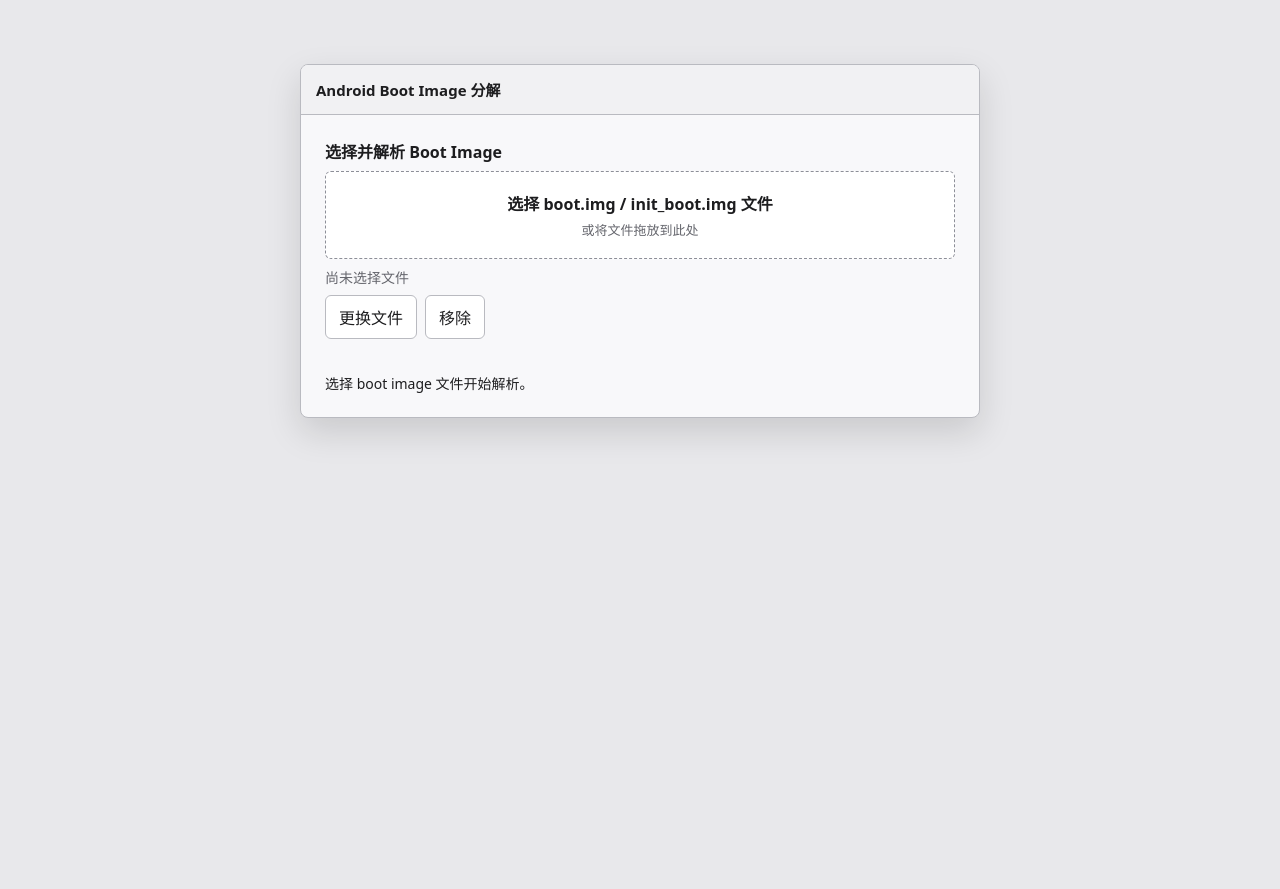
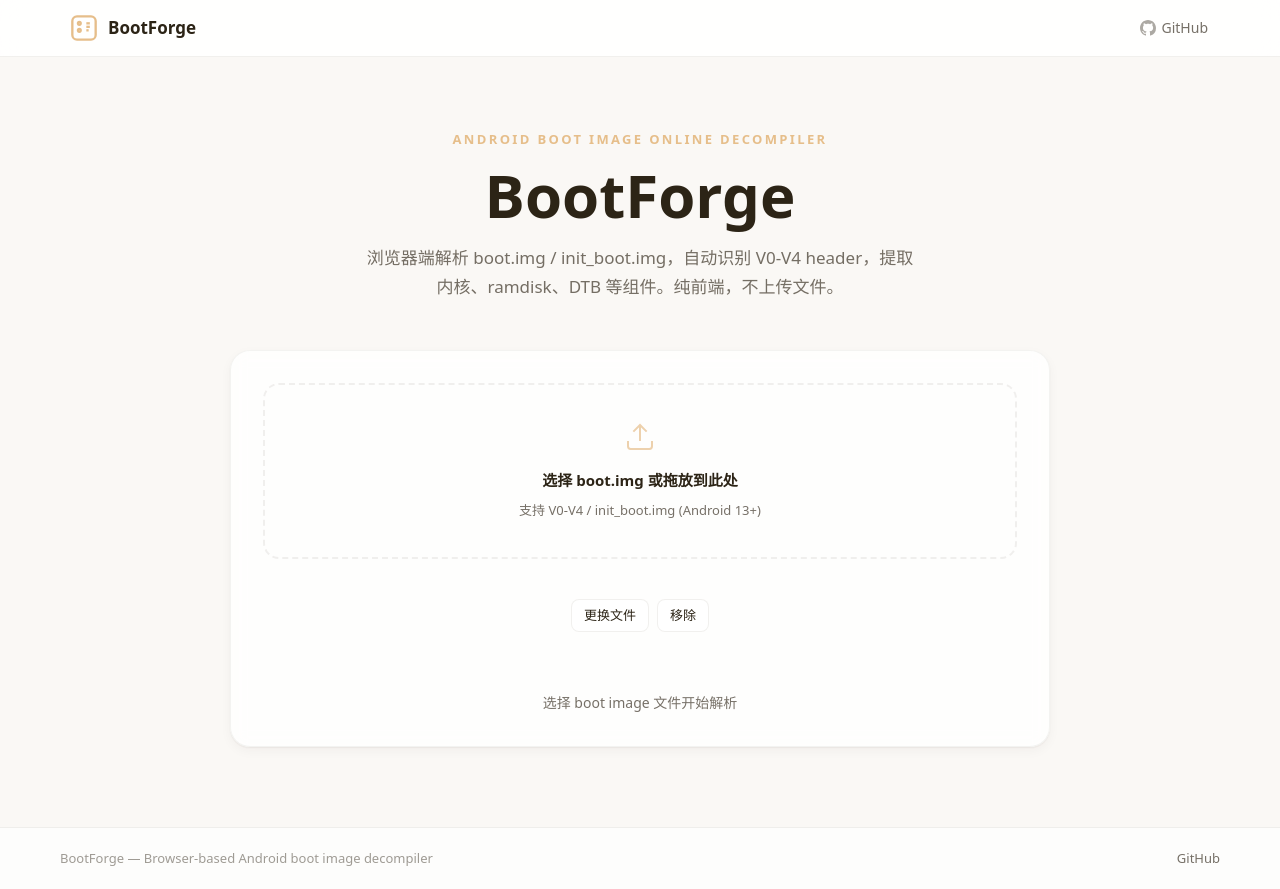
Before and after one commit to Spring-bulid/BootForge, a website: page index.html in a window 1280 px wide. Before the commit the page ends 800 px from the top, so only its background shows below. Drawn offline with Linux system fonts and the light colour scheme.

Commit message:
redesign: match shirosu.gal.tf UI aesthetic
Amber primary, glass navbar, card grid, DaisyUI-inspired

```diff
--- a/index.html
+++ b/index.html
@@ -3,50 +3,76 @@
   <head>
     <meta charset="utf-8">
     <meta name="viewport" content="width=device-width, initial-scale=1">
-    <title>Android Boot Image 分解工具</title>
+    <meta name="theme-color" content="#e6be8a">
+    <title>BootForge — Android boot.img 在线分解</title>
+    <meta name="description" content="浏览器端 Android boot.img / init_boot.img 解析工具，无需上传文件">
     <link rel="stylesheet" href="styles.css">
   </head>
   <body>
-    <a class="visually-hidden" id="skip-link" href="#workspace">跳到主内容</a>
-    <main class="app-shell">
-      <header class="title-bar">
-        <h1>Android Boot Image 分解</h1>
-      </header>
+    <header class="navbar">
+      <div class="navbar-inner">
+        <a href="/" class="nav-brand">
+          <svg width="28" height="28" viewBox="0 0 24 24" fill="none" stroke="currentColor" stroke-width="2" class="nav-logo"><rect x="2" y="2" width="20" height="20" rx="4"/><circle cx="8" cy="8" r="1.2"/><circle cx="8" cy="14" r="1.2"/><path d="M14 8h3"/><path d="M14 11h3"/><path d="M14 14h2"/></svg>
+          <span>BootForge</span>
+        </a>
+        <nav class="nav-links">
+          <a href="https://github.com/Spring-bulid/BootForge" target="_blank" class="nav-link">
+            <svg width="16" height="16" viewBox="0 0 24 24" fill="currentColor"><path d="M12 0C5.37 0 0 5.37 0 12c0 5.31 3.435 9.795 8.205 11.385.6.105.825-.255.825-.57 0-.285-.015-1.23-.015-2.235-3.015.555-3.795-.735-4.035-1.41-.135-.345-.72-1.41-1.23-1.695-.42-.225-1.02-.78-.015-.795.945-.015 1.62.87 1.845 1.23 1.08 1.815 2.805 1.305 3.495.99.105-.78.42-1.305.765-1.605-2.67-.3-5.46-1.335-5.46-5.925 0-1.305.465-2.385 1.23-3.225-.12-.3-.54-1.53.12-3.18 0 0 1.005-.315 3.3 1.23.96-.27 1.98-.405 3-.405s2.04.135 3 .405c2.295-1.56 3.3-1.23 3.3-1.23.66 1.65.24 2.88.12 3.18.765.84 1.23 1.905 1.23 3.225 0 4.605-2.805 5.625-5.475 5.925.435.375.81 1.095.81 2.22 0 1.605-.015 2.895-.015 3.3 0 .315.225.69.825.57A12.02 12.02 0 0 0 24 12c0-6.63-5.37-12-12-12z"/></svg>
+            GitHub
+          </a>
+        </nav>
+      </div>
+    </header>
 
-      <section class="workspace" id="workspace" aria-label="Boot Image 分解">
+    <main class="main-content">
+      <section class="hero">
+        <p class="hero-tag" data-nosnippet>Android Boot Image Online Decompiler</p>
+        <h1 class="hero-title">BootForge</h1>
+        <p class="hero-desc">浏览器端解析 boot.img / init_boot.img，自动识别 V0-V4 header，提取内核、ramdisk、DTB 等组件。纯前端，不上传文件。</p>
+      </section>
 
-        <section class="analysis-section" aria-labelledby="boot-section-title">
-          <h2 id="boot-section-title">选择并解析 Boot Image</h2>
+      <section class="workspace-section">
+        <div class="workspace-card">
+          <div class="drop-zone-container">
+            <label class="drop-zone" id="boot-drop-zone" for="boot-file-input">
+              <div class="drop-zone-icon">
+                <svg width="32" height="32" viewBox="0 0 24 24" fill="none" stroke="currentColor" stroke-width="1.5"><path d="M21 15v4a2 2 0 0 1-2 2H5a2 2 0 0 1-2-2v-4"/><polyline points="17 8 12 3 7 8"/><line x1="12" y1="3" x2="12" y2="15"/></svg>
+              </div>
+              <strong>选择 boot.img 或拖放到此处</strong>
+              <span>支持 V0-V4 / init_boot.img (Android 13+)</span>
+              <input class="visually-hidden" id="boot-file-input" name="boot-file" type="file" accept=".img" aria-describedby="boot-file-error">
+            </label>
+          </div>
 
-          <label class="drop-zone compact-drop-zone" id="boot-drop-zone" for="boot-file-input">
-            <strong>选择 boot.img / init_boot.img 文件</strong>
-            <span>或将文件拖放到此处</span>
-            <input class="visually-hidden" id="boot-file-input" name="boot-file" type="file" accept=".img" aria-describedby="boot-file-error" aria-invalid="false">
-          </label>
+          <p class="file-name" id="boot-file-name"></p>
+          <div class="file-actions" id="boot-file-actions" hidden>
+            <button type="button" id="boot-replace-file" class="btn btn-sm">更换文件</button>
+            <button type="button" id="boot-remove-file" class="btn btn-sm">移除</button>
+          </div>
+          <p class="field-error" id="boot-file-error"></p>
 
-          <p class="file-name" id="boot-file-name">尚未选择文件</p>
-          <div class="file-actions" id="boot-file-actions" hidden>
-            <button type="button" id="boot-replace-file">更换文件</button>
-            <button type="button" id="boot-remove-file">移除</button>
-          </div>
-          <p class="field-error" id="boot-file-error" aria-live="polite"></p>
-
-          <p class="boot-status" id="boot-status" role="status" aria-live="polite">选择 boot image 文件开始解析。</p>
+          <p class="status-text" id="boot-status" role="status" aria-live="polite">选择 boot image 文件开始解析</p>
 
           <div id="boot-results" hidden>
-            <div class="boot-metadata-card" id="boot-metadata"></div>
-            <div id="boot-components"></div>
-            <div class="issue-panel" id="boot-issues" hidden></div>
-            <div class="report-actions">
-              <button type="button" id="boot-download-all" class="primary">下载全部组件 (ZIP)</button>
-              <button type="button" id="boot-download-json">下载 JSON 报告</button>
-              <button type="button" id="boot-reset">重置</button>
+            <div class="result-grid" id="boot-metadata"></div>
+            <div class="result-section" id="boot-components"></div>
+            <div class="result-section" id="boot-issues" hidden></div>
+            <div class="action-row">
+              <button type="button" id="boot-download-all" class="btn btn-primary">下载全部组件 (ZIP)</button>
+              <button type="button" id="boot-download-json" class="btn">下载 JSON 报告</button>
+              <button type="button" id="boot-reset" class="btn btn-ghost">重置</button>
             </div>
           </div>
-        </section>
-
+        </div>
       </section>
     </main>
+
+    <footer class="footer">
+      <div class="footer-inner">
+        <p>BootForge &mdash; Browser-based Android boot image decompiler</p>
+        <a href="https://github.com/Spring-bulid/BootForge" target="_blank" class="footer-link">GitHub</a>
+      </div>
+    </footer>
     <script type="module" src="script.js"></script>
   </body>
 </html>
--- a/styles.css
+++ b/styles.css
@@ -1,244 +1,279 @@
 :root {
-  color-scheme: light;
-  font-family: system-ui, "Segoe UI", sans-serif;
-  --color-text: #1d1d1f;
-  --color-page: #e8e8eb;
-  --color-surface: #f8f8fa;
-  --color-control: #fff;
-  --color-border: #b9bac0;
-  --color-border-strong: #8d8f98;
-  --color-border-muted: #d0d0d5;
-  --color-hover: #f4f4f6;
-  --color-control-active: #e7e7eb;
-  --color-focus: #2879d0;
-  --color-focus-ring: #78a9ef;
-  --color-drag: #edf5ff;
-  --color-primary: #1674d1;
-  --color-primary-hover: #1068bd;
-  --color-primary-active: #0b579e;
-  --color-primary-border: #0d5da8;
-  --color-error: #b42318;
-  --color-error-border: #b42318;
-  --color-error-surface: #fff5f4;
-  --color-success: #eaf4ea;
-  --color-success-border: #75a877;
-  --color-muted: #65666d;
-  --color-disabled: #e0e1e5;
-  --color-disabled-text: #73747a;
-  --color-on-primary: #fff;
-  --color-title: #f1f1f3;
-  --font-mono: "Cascadia Code", "Consolas", "Fira Code", "JetBrains Mono", "SF Mono", monospace;
-  --color-code-bg: #f0f0f4;
-  --color-code-border: #d0d0d5;
-  --color-code-offset: #767880;
-  --color-code-ascii: #65666d;
-  --color-warning-text: #7a5f0e;
-  --color-warning-bg: #fffbed;
-  --color-warning-border: #d4b434;
-  --color-card-bg: #fcfcfd;
-  --color-card-border: #e0e1e5;
-  --duration-fast: 150ms;
-  --duration-normal: 250ms;
-  --ease-standard: cubic-bezier(0.2, 0.0, 0, 1.0);
-  --shadow-shell: 0 14px 35px #0002;
-  --radius: 6px;
-  --radius-sm: 4px;
-  --radius-shell: 8px;
-  --control-min: 44px;
-  --space-1: 5px; --space-2: 8px; --space-3: 12px; --space-4: 15px;
-  --space-5: 18px; --space-6: 22px; --space-7: 24px;
-  --shell-width: 680px;
-  color: var(--color-text);
-  background: var(--color-page);
+  --color-primary: #e6be8a;
+  --color-primary-foreground: #3d2e1a;
+  --color-bg: #faf8f5;
+  --color-surface: rgba(255, 255, 255, 0.82);
+  --color-surface-hover: rgba(230, 190, 138, 0.10);
+  --color-border: rgba(120, 110, 90, 0.10);
+  --color-border-hover: rgba(230, 190, 138, 0.45);
+  --color-text: #2c2416;
+  --color-text-muted: rgba(44, 36, 22, 0.65);
+  --color-text-dim: rgba(44, 36, 22, 0.45);
+  --color-card: #fcfaf7;
+  --color-card-border: rgba(120, 110, 90, 0.08);
+  --color-code-bg: #f4f1eb;
+  --color-code-border: rgba(120, 110, 90, 0.12);
+  --color-code-offset: rgba(44, 36, 22, 0.50);
+  --color-success: #7a9f6a;
+  --color-warning: #c4944a;
+  --color-error: #c45a4a;
+  --color-error-bg: #fdf5f2;
+  --color-error-border: rgba(196, 90, 74, 0.35);
+  --font-sans: system-ui, -apple-system, "Segoe UI", sans-serif;
+  --font-mono: "SF Mono", "Cascadia Code", "Consolas", "Fira Code", monospace;
+  --radius-sm: 8px;
+  --radius-md: 12px;
+  --radius-lg: 16px;
+  --radius-xl: 20px;
+  --shadow-sm: 0 1px 2px rgba(44, 36, 22, 0.04);
+  --shadow-md: 0 4px 12px rgba(44, 36, 22, 0.04), 0 1px 2px rgba(44, 36, 22, 0.06);
+  --shadow-lg: 0 12px 40px rgba(44, 36, 22, 0.06), 0 2px 8px rgba(44, 36, 22, 0.04);
+  --shadow-glow: 0 18px 50px color-mix(in oklab, #e6be8a 22%, transparent);
 }
 
-*, *::before, *::after { box-sizing: border-box; }
-body { margin: 0; min-width: 320px; background: var(--color-page); }
-button, input { font: inherit; }
-button, input[type="text"] {
-  min-height: var(--control-min);
-  border: 1px solid var(--color-border);
-  border-radius: var(--radius);
-  background: var(--color-control);
+*, *::before, *::after { box-sizing: border-box; margin: 0; }
+
+body {
+  font-family: var(--font-sans);
   color: var(--color-text);
-  cursor: pointer;
-  padding: var(--space-2) 13px;
+  background: var(--color-bg);
+  line-height: 1.6;
+  min-height: 100vh;
 }
-input[type="text"] { width: 100%; cursor: text; }
-button:hover { background: var(--color-hover); }
-button:active:not(:disabled) { background: var(--color-control-active); }
-button:focus-visible, input:focus-visible, .drop-zone:focus-within {
-  outline: 3px solid var(--color-focus-ring);
-  outline-offset: 2px;
-}
-input[aria-invalid="true"] {
-  border: 2px solid var(--color-error-border);
-  background: var(--color-error-surface);
-}
-.drop-zone:has(input[aria-invalid="true"]) {
-  border-color: var(--color-error-border);
-  background: var(--color-error-surface);
-}
-button:disabled {
-  cursor: not-allowed;
-  color: var(--color-disabled-text);
-  background: var(--color-disabled);
-  border-color: var(--color-border);
-}
-.primary:disabled { color: var(--color-disabled-text); background: var(--color-disabled); border-color: var(--color-border); }
 
-/* Layout */
-.app-shell {
-  width: min(100% - 32px, var(--shell-width));
-  margin: 48px auto;
-  background: var(--color-surface);
-  border: 1px solid var(--color-border);
-  border-radius: var(--radius-shell);
-  box-shadow: var(--shadow-shell);
-  overflow: hidden;
-}
-.title-bar {
-  min-height: 50px;
-  display: flex;
-  align-items: center;
-  padding: 0 var(--space-4);
-  background: var(--color-title);
+a { color: inherit; text-decoration: none; }
+button { cursor: pointer; font: inherit; }
+
+/* Navbar */
+.navbar {
+  position: sticky; top: 0; z-index: 40;
+  background: rgba(255, 255, 255, 0.88);
+  backdrop-filter: blur(12px);
+  -webkit-backdrop-filter: blur(12px);
   border-bottom: 1px solid var(--color-border);
 }
-.title-bar h1 { font-size: 15px; font-weight: 600; margin: 0; }
-.workspace { padding: var(--space-7); display: grid; gap: var(--space-6); }
+.navbar-inner {
+  max-width: 1200px; margin: 0 auto;
+  display: flex; align-items: center; gap: 16px;
+  padding: 0 20px; height: 56px;
+}
+.nav-brand {
+  display: flex; align-items: center; gap: 10px;
+  font-weight: 700; font-size: 17px;
+  color: var(--color-text);
+  padding: 6px 10px; border-radius: var(--radius-sm);
+  transition: background 0.15s;
+}
+.nav-brand:hover { background: var(--color-surface-hover); }
+.nav-logo { color: var(--color-primary); }
+.nav-links { margin-left: auto; display: flex; gap: 4px; }
+.nav-link {
+  display: flex; align-items: center; gap: 6px;
+  padding: 6px 12px; border-radius: var(--radius-sm);
+  font-size: 14px; font-weight: 500;
+  color: var(--color-text-muted);
+  transition: background 0.15s, color 0.15s;
+}
+.nav-link:hover { background: var(--color-surface-hover); color: var(--color-text); }
+.nav-link svg { opacity: 0.6; }
+
+/* Hero */
+.hero {
+  max-width: 1200px; margin: 0 auto;
+  padding: 72px 24px 48px;
+  text-align: center;
+}
+.hero-tag {
+  color: var(--color-primary);
+  font-size: 13px; font-weight: 700;
+  letter-spacing: 0.18em; text-transform: uppercase;
+  margin-bottom: 12px;
+}
+.hero-title {
+  font-size: clamp(36px, 6vw, 60px);
+  font-weight: 900; line-height: 1.1;
+  color: var(--color-text);
+  margin-bottom: 16px;
+}
+.hero-desc {
+  color: var(--color-text-muted);
+  font-size: 17px; line-height: 1.7;
+  max-width: 560px; margin: 0 auto;
+}
+
+/* Workspace */
+.workspace-section {
+  max-width: 860px; margin: 0 auto;
+  padding: 0 20px 80px;
+}
+.workspace-card {
+  background: var(--color-surface);
+  backdrop-filter: blur(8px);
+  -webkit-backdrop-filter: blur(8px);
+  border: 1px solid var(--color-card-border);
+  border-radius: var(--radius-xl);
+  padding: 32px;
+  box-shadow: var(--shadow-md);
+  display: grid; gap: 20px;
+}
 
 /* Drop zone */
+.drop-zone-container { position: relative; }
 .drop-zone {
-  min-height: 115px;
-  display: grid;
-  place-content: center;
-  gap: var(--space-1);
-  text-align: center;
-  border: 1px dashed var(--color-border-strong);
-  border-radius: var(--radius);
-  background: var(--color-control);
+  display: flex; flex-direction: column; align-items: center; gap: 8px;
+  padding: 36px 20px;
+  border: 2px dashed var(--color-border);
+  border-radius: var(--radius-lg);
+  background: transparent;
   cursor: pointer;
+  transition: border-color 0.2s, background 0.2s;
 }
-.drop-zone.dragging { background: var(--color-drag); border-color: var(--color-focus); }
-.compact-drop-zone { min-height: 88px; }
-.drop-zone span, .file-name { color: var(--color-muted); font-size: 13px; margin: 0; }
-.file-name { overflow-wrap: anywhere; }
+.drop-zone:hover, .drop-zone.dragging {
+  border-color: var(--color-primary);
+  background: var(--color-surface-hover);
+}
+.drop-zone strong { font-size: 15px; font-weight: 600; color: var(--color-text); }
+.drop-zone span { font-size: 13px; color: var(--color-text-muted); }
+.drop-zone-icon { color: var(--color-primary); opacity: 0.7; }
 
-.visually-hidden {
-  position: absolute;
-  width: 1px; height: 1px;
-  margin: -1px; overflow: hidden;
-  clip: rect(0 0 0 0); white-space: nowrap;
+.visually-hidden { position: absolute; width: 1px; height: 1px; clip: rect(0,0,0,0); overflow: hidden; white-space: nowrap; }
+
+/* File info */
+.file-name { font-size: 14px; color: var(--color-text-muted); text-align: center; }
+.file-actions { display: flex; gap: 8px; justify-content: center; flex-wrap: wrap; }
+.field-error { font-size: 13px; color: var(--color-error); text-align: center; min-height: 20px; }
+.status-text { font-size: 14px; color: var(--color-text-muted); text-align: center; }
+
+/* Buttons */
+.btn {
+  display: inline-flex; align-items: center; gap: 6px;
+  padding: 8px 16px; border-radius: var(--radius-sm);
+  border: 1px solid var(--color-border);
+  background: var(--color-surface);
+  color: var(--color-text);
+  font-size: 14px; font-weight: 500;
+  transition: background 0.15s, border-color 0.15s, transform 0.15s, box-shadow 0.15s;
 }
-.file-actions, .report-actions { display: flex; flex-wrap: wrap; gap: var(--space-2); }
-.primary { color: var(--color-on-primary); background: var(--color-primary); border-color: var(--color-primary-border); }
-.primary:hover { background: var(--color-primary-hover); }
-.primary:active:not(:disabled) { background: var(--color-primary-active); }
-.field-error { min-height: 18px; margin: 0; color: var(--color-error); font-size: 13px; }
+.btn:hover { background: var(--color-surface-hover); border-color: var(--color-border-hover); }
+.btn:active { transform: scale(0.98); }
+.btn-primary {
+  background: var(--color-primary);
+  border-color: var(--color-primary);
+  color: var(--color-primary-foreground);
+}
+.btn-primary:hover { background: color-mix(in oklab, var(--color-primary) 85%, #000); }
+.btn-sm { font-size: 13px; padding: 5px 12px; }
+.btn-ghost { background: transparent; border-color: transparent; }
+.btn-ghost:hover { background: var(--color-surface-hover); }
 
-/* Analysis section */
-.analysis-section { display: grid; gap: var(--space-2); }
-.analysis-section h2 { margin: 0; font-size: 16px; }
-.analysis-section p { margin: 0; font-size: 14px; }
+/* Action row */
+.action-row { display: flex; gap: 8px; flex-wrap: wrap; padding-top: 8px; }
+.action-row .btn-ghost { margin-left: auto; }
 
-/* Tables */
-.table-scroll { overflow-x: auto; -webkit-overflow-scrolling: touch; }
+/* Result grid (metadata) */
+.result-grid {
+  display: grid; grid-template-columns: repeat(auto-fill, minmax(200px, 1fr));
+  gap: 16px;
+}
+.field-group {
+  background: var(--color-card); border: 1px solid var(--color-card-border);
+  border-radius: var(--radius-md); padding: 16px;
+}
+.field-group h3 {
+  font-size: 12px; font-weight: 700; text-transform: uppercase;
+  letter-spacing: 0.08em; color: var(--color-text-dim);
+  margin-bottom: 10px;
+}
+.field-row { display: flex; justify-content: space-between; gap: 8px; margin-bottom: 6px; }
+.field-row:last-child { margin-bottom: 0; }
+.field-label { font-size: 13px; color: var(--color-text-muted); white-space: nowrap; }
+.field-value { font-size: 13px; font-weight: 600; font-family: var(--font-mono); text-align: right; word-break: break-all; }
+
+/* Result sections */
+.result-section { padding-top: 8px; }
+
+/* Component table */
+.table-scroll { overflow-x: auto; -webkit-overflow-scrolling: touch; border-radius: var(--radius-sm); }
+.boot-component-table {
+  width: 100%; border-collapse: collapse; font-size: 13px;
+}
+.boot-component-table th {
+  font-size: 12px; font-weight: 700; text-transform: uppercase;
+  letter-spacing: 0.04em; color: var(--color-text-dim);
+  text-align: left; padding: 10px 12px;
+  border-bottom: 2px solid var(--color-border);
+}
+.boot-component-table td {
+  padding: 10px 12px; border-bottom: 1px solid var(--color-border);
+}
+.boot-component-table tbody tr:hover { background: var(--color-surface-hover); }
+.boot-comp-warning td { background: rgba(196, 148, 74, 0.06); color: var(--color-warning); }
 
 /* Issue panel */
-.issue-panel { padding: var(--space-2); background: var(--color-error-surface); border: 1px solid var(--color-error-border); border-radius: var(--radius); }
-.issue-panel p { margin: var(--space-1) 0; font-size: 13px; }
-
-/* Metadata card */
-.boot-metadata-card {
-  display: grid;
-  gap: var(--space-4);
-  padding: var(--space-4);
-  background: var(--color-card-bg);
-  border: 1px solid var(--color-card-border);
-  border-radius: var(--radius);
+.issue-panel {
+  background: var(--color-error-bg);
+  border: 1px solid var(--color-error-border);
+  border-radius: var(--radius-md);
+  padding: 14px 16px;
 }
-.field-group h3 { font-size: 13px; font-weight: 600; color: var(--color-muted); margin: 0 0 var(--space-2); }
-.field-row { display: grid; grid-template-columns: 120px 1fr; gap: var(--space-2); align-items: baseline; margin: var(--space-1) 0; }
-.field-label { font-size: 13px; color: var(--color-muted); }
-.field-value { font-size: 14px; color: var(--color-text); font-family: var(--font-mono); overflow-wrap: anywhere; }
-
-/* Component table */
-.boot-component-table { width: 100%; border-collapse: collapse; font-size: 13px; white-space: nowrap; }
-.boot-component-table th, .boot-component-table td { padding: var(--space-2); border: 1px solid var(--color-border-muted); text-align: left; }
-.boot-component-table th { background: var(--color-hover); position: sticky; top: 0; }
-.boot-comp-warning { background: var(--color-warning-bg); color: var(--color-warning-text); }
+.issue-panel p { font-size: 13px; margin: 4px 0; }
 
 /* Hex viewer */
 .hex-viewer {
-  font-family: var(--font-mono);
-  font-size: 13px;
-  line-height: 1.6;
-  background: var(--color-code-bg);
-  border: 1px solid var(--color-code-border);
-  border-radius: var(--radius-sm);
-  padding: var(--space-2);
-  overflow-x: auto;
+  font-family: var(--font-mono); font-size: 13px; line-height: 1.7;
+  background: var(--color-code-bg); border: 1px solid var(--color-code-border);
+  border-radius: var(--radius-sm); padding: 12px; overflow-x: auto;
 }
-.hex-row { display: flex; gap: var(--space-3); }
-.hex-row:hover { background: #e8eef7; }
-.hex-offset { min-width: 72px; text-align: right; color: var(--color-code-offset); }
+.hex-row { display: flex; gap: 16px; }
+.hex-row:hover { background: rgba(0,0,0,0.02); }
+.hex-offset { min-width: 68px; text-align: right; color: var(--color-code-offset); }
 .hex-bytes { color: var(--color-text); white-space: pre; }
-.hex-ascii { color: var(--color-code-ascii); }
+.hex-ascii { color: var(--color-text-dim); }
 
 /* Collapsible */
 .collapsible-toggle {
-  display: inline-flex;
-  align-items: center;
-  background: none;
-  border: none;
-  cursor: pointer;
-  padding: var(--space-1) 0;
-  font-size: 13px;
-  color: var(--color-text);
-  min-height: var(--control-min);
+  display: inline-flex; align-items: center; gap: 6px;
+  background: none; border: none; padding: 6px 0;
+  font-size: 13px; font-weight: 600; color: var(--color-text);
+  cursor: pointer; transition: color 0.15s;
 }
-.collapsible-toggle:hover { background: none; color: var(--color-primary); }
+.collapsible-toggle:hover { color: var(--color-primary); }
 .collapsible-caret {
-  display: inline-block;
   width: 0; height: 0;
   border-left: 5px solid currentColor;
   border-top: 4px solid transparent;
   border-bottom: 4px solid transparent;
-  transition: transform var(--duration-fast) var(--ease-standard);
+  transition: transform 0.15s;
 }
-.collapsible-toggle[aria-expanded="true"] .collapsible-caret {
-  transform: rotate(90deg);
-}
-.collapsible-content {
-  display: grid;
-  grid-template-rows: 0fr;
-  transition: grid-template-rows var(--duration-normal) var(--ease-standard);
-}
+.collapsible-toggle[aria-expanded="true"] .collapsible-caret { transform: rotate(90deg); }
+.collapsible-content { display: grid; grid-template-rows: 0fr; transition: grid-template-rows 0.2s; }
 .collapsible-content[aria-hidden="false"] { grid-template-rows: 1fr; }
 .collapsible-content > * { overflow: hidden; }
 
-/* Status */
-.boot-status { margin: 0 0 10px; font-size: 14px; }
-
-/* Skip link */
-#skip-link:focus { position: static; width: auto; height: auto; margin: 0; clip: auto; white-space: normal; padding: var(--space-2); background: var(--color-control); min-height: var(--control-min); display: flex; align-items: center; }
+/* Footer */
+.footer {
+  border-top: 1px solid var(--color-border);
+  background: rgba(255, 255, 255, 0.70);
+}
+.footer-inner {
+  max-width: 1200px; margin: 0 auto;
+  display: flex; justify-content: space-between; align-items: center;
+  padding: 20px; font-size: 13px; color: var(--color-text-dim);
+}
+.footer-link { color: var(--color-text-muted); transition: color 0.15s; }
+.footer-link:hover { color: var(--color-text); }
 
 /* Responsive */
-@media (min-width: 1200px) { .app-shell { margin: 64px auto; } }
-@media (max-width: 768px) {
-  .app-shell { width: min(100% - 28px, var(--shell-width)); margin: 28px auto; }
-  .workspace { padding: var(--space-5); }
-  .boot-metadata-card { grid-template-columns: 1fr; }
-}
-@media (max-width: 375px) {
-  .app-shell { width: calc(100% - 20px); margin: 10px auto; }
-  .workspace { padding: var(--space-5); }
-  .title-bar h1 { font-size: 14px; }
-  .field-row { grid-template-columns: 1fr; }
+@media (max-width: 640px) {
+  .workspace-card { padding: 20px; border-radius: var(--radius-lg); }
+  .hero { padding: 40px 16px 32px; }
+  .hero-title { font-size: 32px; }
+  .result-grid { grid-template-columns: 1fr; }
+  .drop-zone { padding: 24px 16px; }
 }
 
 @media (prefers-reduced-motion: reduce) {
   .collapsible-content { transition-duration: 0s; }
   .collapsible-caret { transition-duration: 0s; }
+  *, *::before, *::after { animation-duration: 0s !important; }
 }
```
